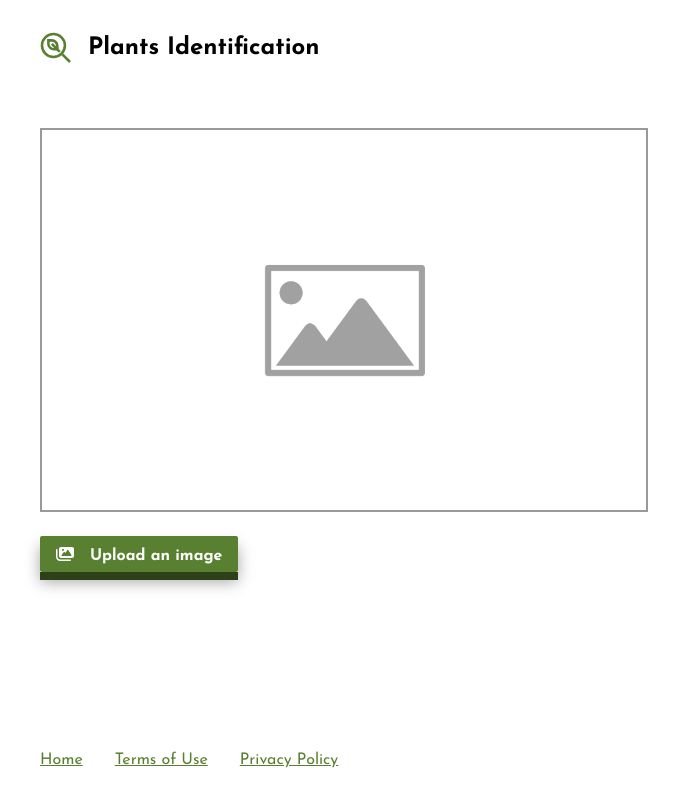
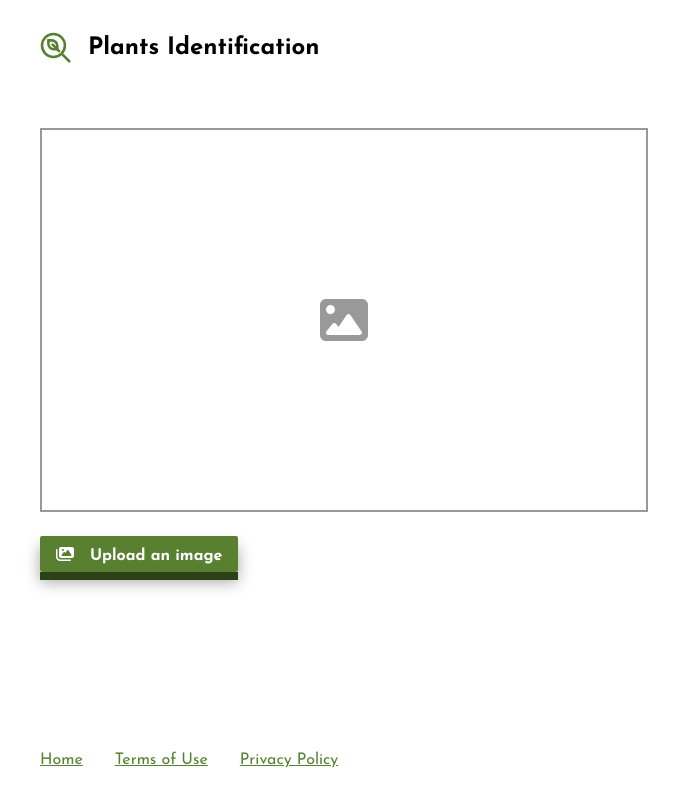
Before and after one commit to hazelGranger/plants-recognition-app, a React (Create React App) app: page / in a window 1280 px wide. Shown: the whole page, without its empty margins (296-975 px from the left). Built offline with nearby package versions, Linux system fonts and the light colour scheme.

Commit message:
swap image place holder to icon

```diff
--- a/src/components/ImageContainer.tsx
+++ b/src/components/ImageContainer.tsx
@@ -1,6 +1,5 @@
 import { FontAwesomeIcon } from "@fortawesome/react-fontawesome";
-import { faMagnifyingGlass } from "@fortawesome/free-solid-svg-icons";
-import placeholderImage from "../placeholder-image.png";
+import { faMagnifyingGlass, faImage } from "@fortawesome/free-solid-svg-icons";
 
 type ImageContainerProps = {
   image: string; // base64string
@@ -18,18 +17,19 @@ const ImageContainer = ({
       {image ? (
         <img className="image" src={image} alt="uploaded plants" />
       ) : (
-        <div
-          className="image-placeholder"
-          style={{ backgroundImage: `url(${placeholderImage})` }}
-          onClick={handleClick}
-        ></div>
+        <div className="image-placeholder" onClick={handleClick}>
+          <FontAwesomeIcon
+            className="image-placeholder-icon"
+            icon={faImage}
+          ></FontAwesomeIcon>
+        </div>
       )}
 
       {isIdentifying && (
         <>
           <div className="image-filter"></div>
           <FontAwesomeIcon
-            className="identifying"
+            className="identifying-icon"
             icon={faMagnifyingGlass}
           ></FontAwesomeIcon>
         </>
```
